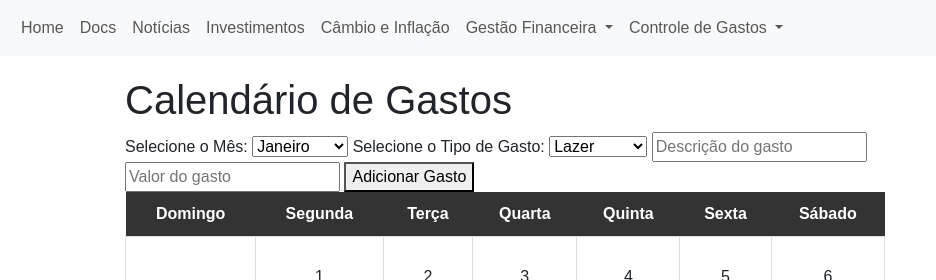
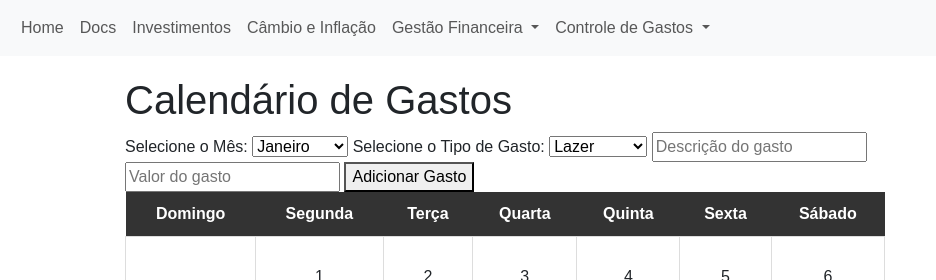
Before and after one commit to ICEI-PUC-Minas-CC-TI/plmg-cc-ti2-2024-1-g25-investpro, a plain HTML site: page codigo/calendario/index.html in a window 1280 px wide. Shown: the top 280 px of the page, 135-1071 px from the left. Drawn offline with nearby package versions, Linux system fonts and the light colour scheme.

Commit message:
Update index.html
retirando "notícias"

```diff
--- a/codigo/calendario/index.html
+++ b/codigo/calendario/index.html
@@ -26,9 +26,6 @@
                     </li>
                     <li class="nav-item">
                         <a class="nav-link" href="../../docs/index.html">Docs</a>
-                    </li>
-                    <li class="nav-item">
-                        <a class="nav-link" href="#">Notícias</a>
                     </li>
                     <li class="nav-item">
                         <a class="nav-link" href="../calculadora investimento/calculadora.html">Investimentos</a>
```
